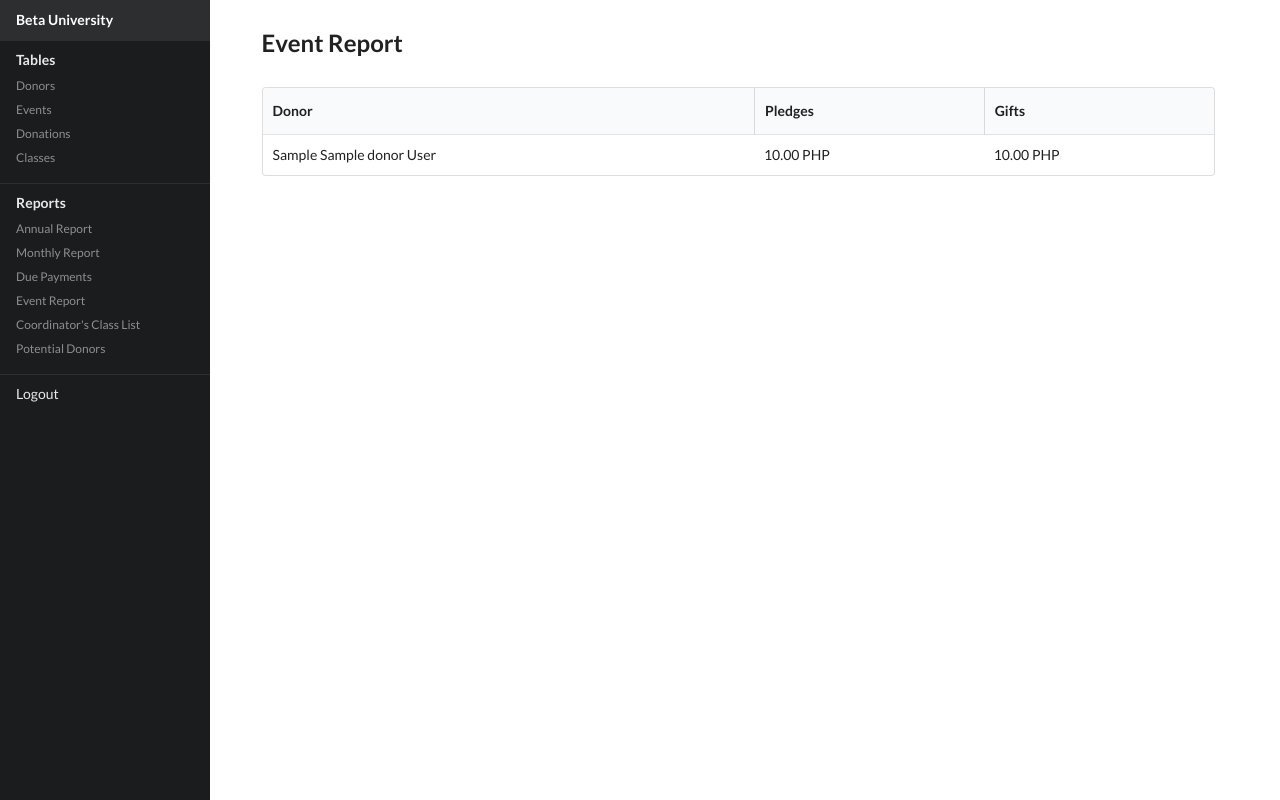
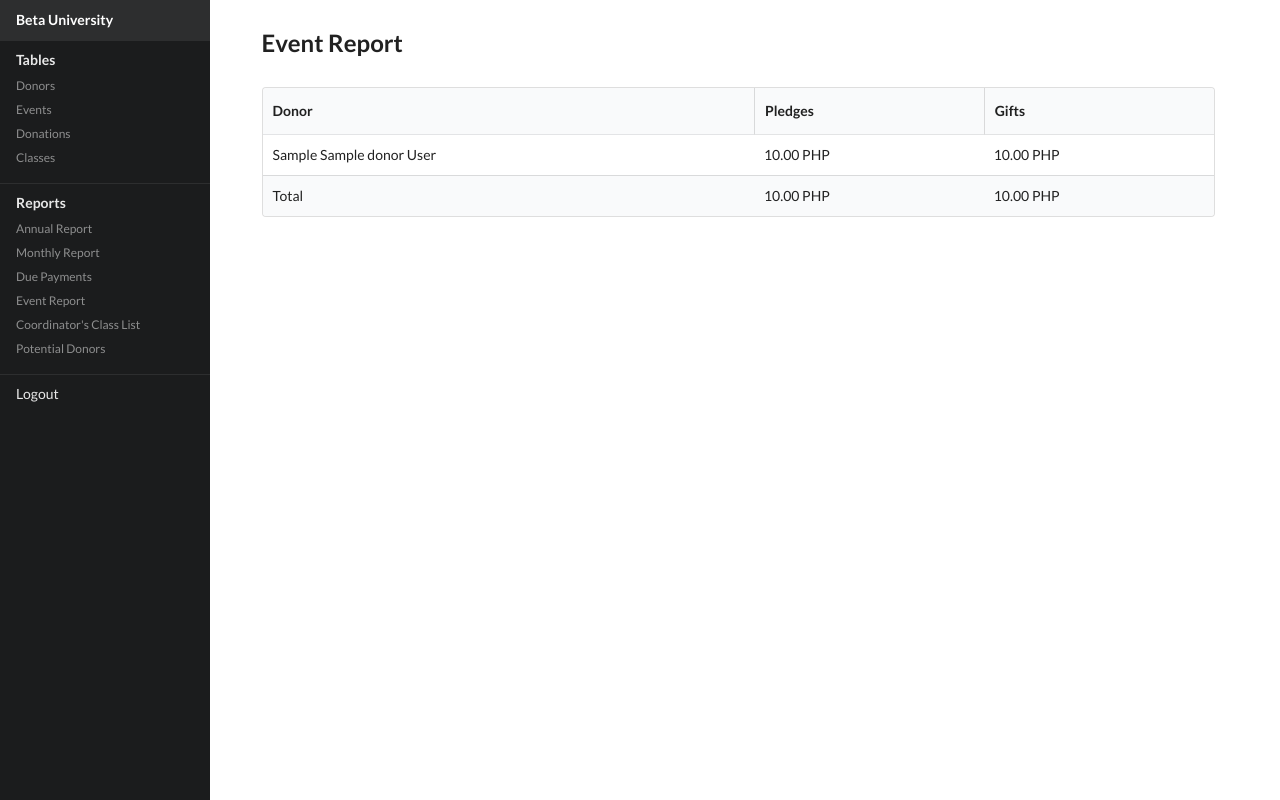
Before and after one commit to tonsaludadez/cmsc127, a Django app: a page that uses betasite/adminSite/templates/adminSite/eventReport.html in a window 1280 px wide. Run offline with Django 3.2, Linux system fonts and the light colour scheme; a user stored in the database is signed in; tables that the repository leaves empty hold one stand-in row (values such as "Sample post").

Commit message:
Added Total in Event Report

```diff
--- a/betasite/adminSite/templates/adminSite/eventReport.html
+++ b/betasite/adminSite/templates/adminSite/eventReport.html
@@ -34,7 +34,13 @@
 					  	</tr>
 						{% endfor %}
 					  </tbody>
-					   <tfoot></tfoot>
+					   <tfoot class="full-width green">
+					   	<tr>
+					   		<th>Total</th>
+					   		<th>{{ eventDonations|totalpledges }} PHP</th>
+					   		<th>{{ eventDonations|totalgifts }} PHP</th>
+					   	</tr>
+					   </tfoot>
 					</table>
 				</div>
 			</div>
--- a/betasite/adminSite/templatetags/sum.py
+++ b/betasite/adminSite/templatetags/sum.py
@@ -14,3 +14,20 @@ def summation(value):
 @register.filter(name='sub')
 def sub(value, arg):
 	return value-arg
+
+@register.filter(name='totalpledges')
+def total(value):
+	sum = 0
+	for item in value:
+		sum = sum + item.donationno.amount
+
+	return sum
+
+@register.filter(name='totalgifts')
+def totalGifts(value):
+	sum = 0
+	for item in value:
+		for payment in item.donationno.transactions.all():
+			sum = sum + payment.amount_paid
+
+	return sum
--- a/betasite/adminSite/views.py
+++ b/betasite/adminSite/views.py
@@ -237,7 +237,7 @@ def AddDonationForm(request):
 
 	LogEntry.objects.log_action(
 		user_id=request.user.id,
-		content_type_id=ContentType.objects.get_for_model(donationno).pk,
+		content_type_id=ContentType.objects.get_for_model(newDonation).pk,
 		object_id=newDonation.donationno,
 		object_repr=unicode(newDonation),
 		action_flag=ADDITION)
```
